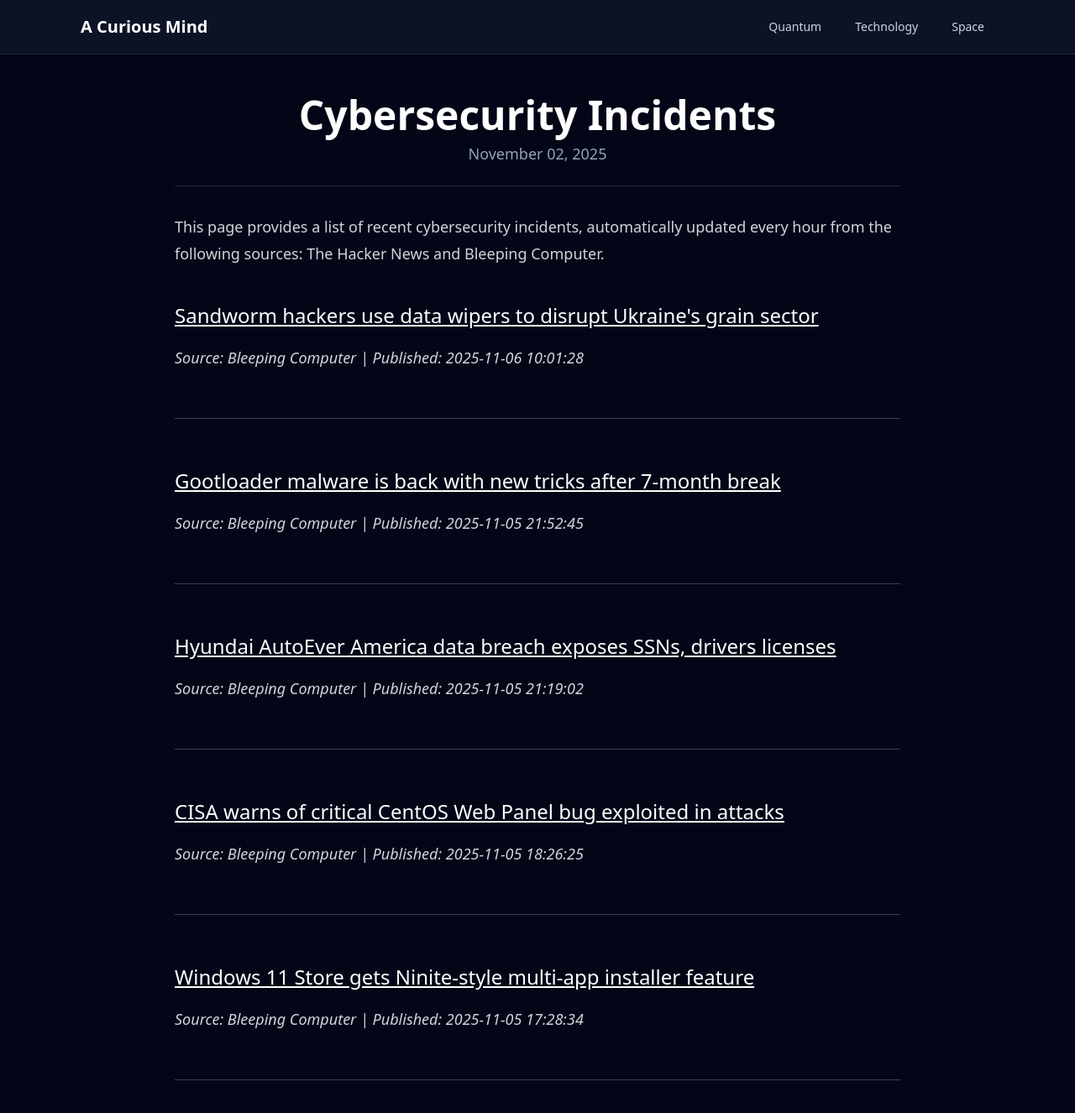
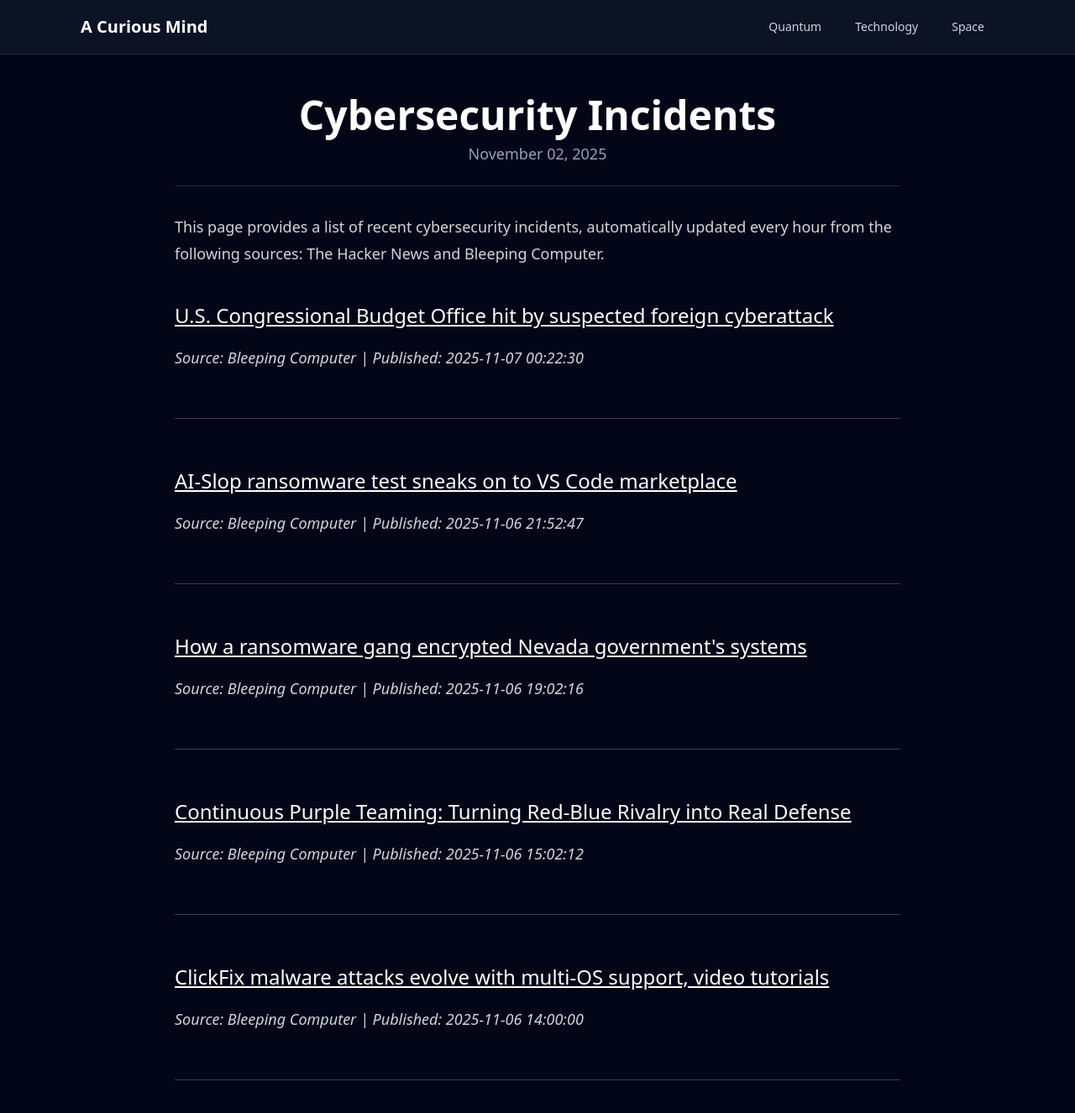
Before and after one commit to onehl7/onehl7.github.io, a Jekyll site: the page built from _posts/2025-11-02-cybersecurity-incidents.md, in a window 1280 px wide and 1400 px high. Shown: the top 1326 px of the window at 84% size. Built offline with Jekyll 4.4.1, drawn with Linux system fonts in a browser that asks for light colours; nearby versions of some CDN libraries.

Commit message:
Update news data

```diff
--- a/_data/news.json
+++ b/_data/news.json
@@ -1,32 +1,32 @@
 [
   {
     "source": "Bleeping Computer",
-    "title": "Sandworm hackers use data wipers to disrupt Ukraine's grain sector",
-    "link": "https://www.bleepingcomputer.com/news/security/sandworm-hackers-use-data-wipers-to-disrupt-ukraines-grain-sector/",
-    "published": "2025-11-06 10:01:28"
+    "title": "U.S. Congressional Budget Office hit by suspected foreign cyberattack",
+    "link": "https://www.bleepingcomputer.com/news/security/us-congressional-budget-office-hit-by-suspected-foreign-cyberattack/",
+    "published": "2025-11-07 00:22:30"
   },
   {
     "source": "Bleeping Computer",
-    "title": "Gootloader malware is back with new tricks after 7-month break",
-    "link": "https://www.bleepingcomputer.com/news/security/gootloader-malware-is-back-with-new-tricks-after-7-month-break/",
-    "published": "2025-11-05 21:52:45"
+    "title": "AI-Slop ransomware test sneaks on to VS Code marketplace",
+    "link": "https://www.bleepingcomputer.com/news/security/ai-slop-ransomware-test-sneaks-on-to-vs-code-marketplace/",
+    "published": "2025-11-06 21:52:47"
   },
   {
     "source": "Bleeping Computer",
-    "title": "Hyundai AutoEver America data breach exposes SSNs, drivers licenses",
-    "link": "https://www.bleepingcomputer.com/news/security/hyundai-autoever-america-data-breach-exposes-ssns-drivers-licenses/",
-    "published": "2025-11-05 21:19:02"
+    "title": "How a ransomware gang encrypted Nevada government's systems",
+    "link": "https://www.bleepingcomputer.com/news/security/how-a-ransomware-gang-encrypted-nevada-governments-systems/",
+    "published": "2025-11-06 19:02:16"
   },
   {
     "source": "Bleeping Computer",
-    "title": "CISA warns of critical CentOS Web Panel bug exploited in attacks",
-    "link": "https://www.bleepingcomputer.com/news/security/cisa-warns-of-critical-centos-web-panel-bug-exploited-in-attacks/",
-    "published": "2025-11-05 18:26:25"
+    "title": "Continuous Purple Teaming: Turning Red-Blue Rivalry into Real Defense",
+    "link": "https://www.bleepingcomputer.com/news/security/continuous-purple-teaming-turning-red-blue-rivalry-into-real-defense/",
+    "published": "2025-11-06 15:02:12"
   },
   {
     "source": "Bleeping Computer",
-    "title": "Windows 11 Store gets Ninite-style multi-app installer feature",
-    "link": "https://www.bleepingcomputer.com/news/microsoft/windows-11-store-gets-ninite-style-multi-app-installer-feature/",
-    "published": "2025-11-05 17:28:34"
+    "title": "ClickFix malware attacks evolve with multi-OS support, video tutorials",
+    "link": "https://www.bleepingcomputer.com/news/security/clickfix-malware-attacks-evolve-with-multi-os-support-video-tutorials/",
+    "published": "2025-11-06 14:00:00"
   }
 ]
```
